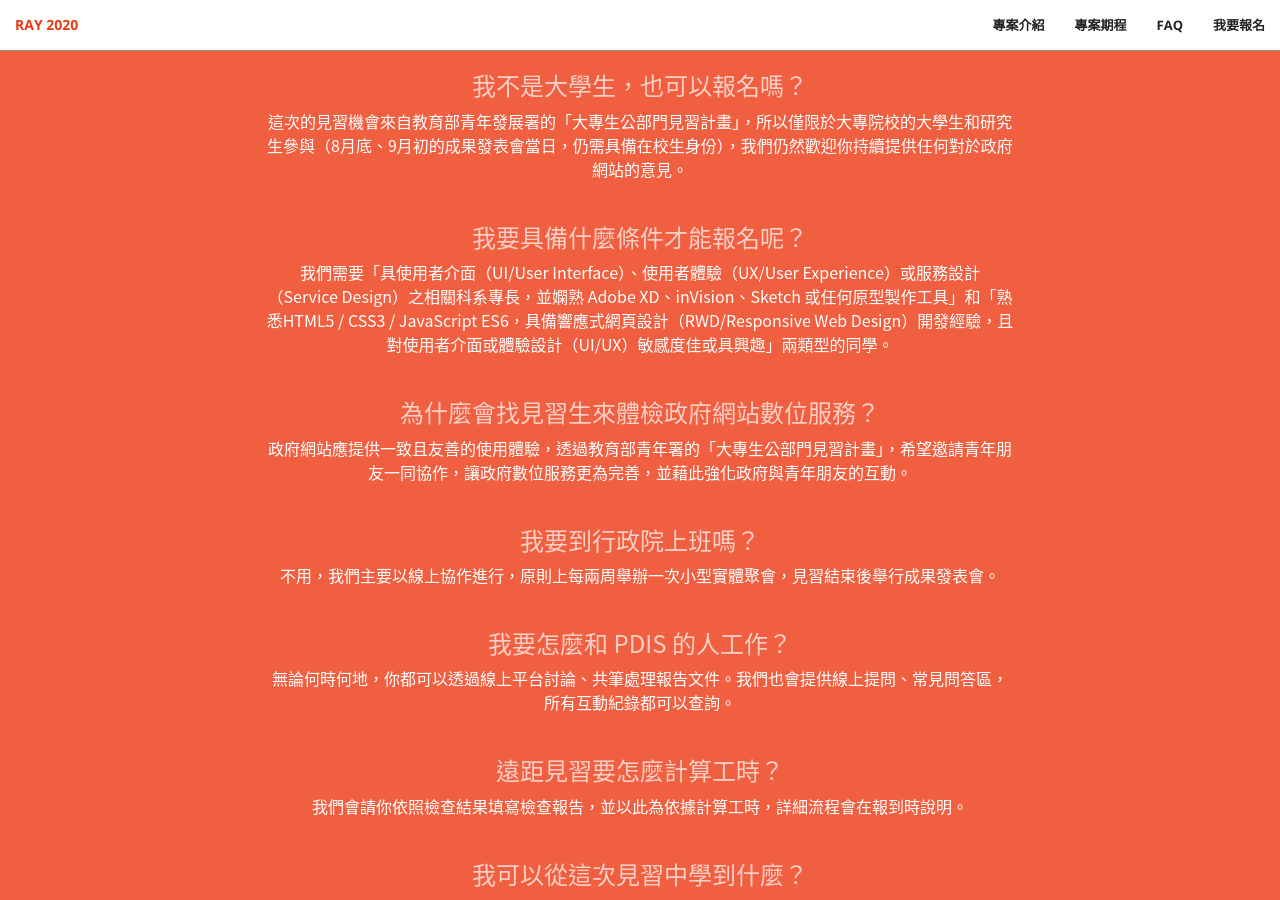
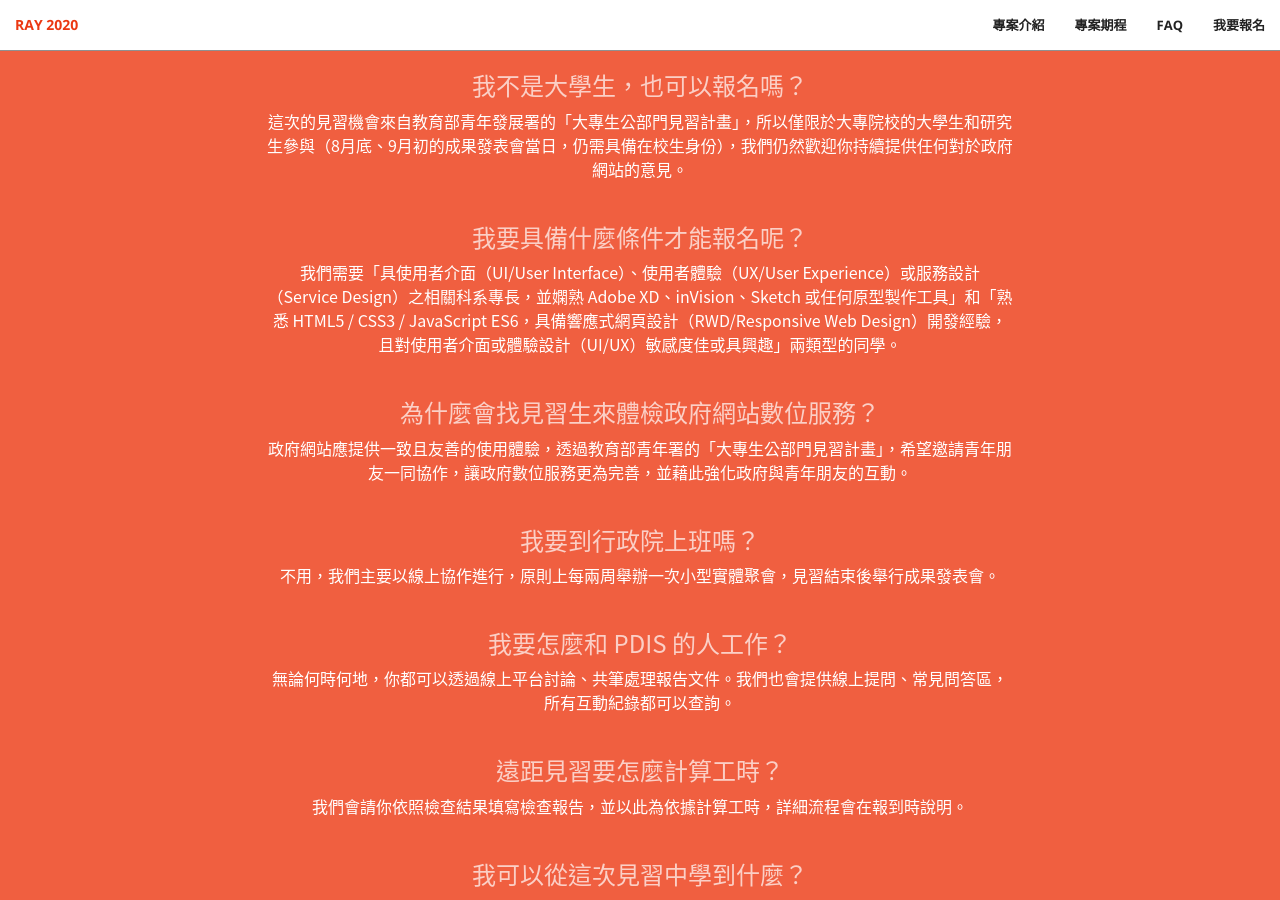
Before and after one commit to PDIS/ray2020-recruit, a Jekyll site: the page built from docs/index.html, in a window 1280 px wide and 900 px high, scrolled down 2687 px. Built offline with Jekyll 4.4.1, drawn with Linux system fonts in a browser that asks for light colours; some of the changed lines change nothing that is shown; some of the changed text lies outside the part shown.

Commit message:
Fix typo

```diff
--- a/docs/_data/faq.json
+++ b/docs/_data/faq.json
@@ -5,7 +5,7 @@
     },
     {
         "q": "我要具備什麼條件才能報名呢？",
-        "a": "我們需要「具使用者介面（UI/User Interface）、使用者體驗（UX/User Experience）或服務設計（Service Design）之相關科系專長，並嫻熟 Adobe XD、inVision、Sketch 或任何原型製作工具」和「熟悉HTML5 / CSS3 / JavaScript ES6，具備響應式網頁設計（RWD/Responsive Web Design）開發經驗，且對使用者介面或體驗設計（UI/UX）敏感度佳或具興趣」兩類型的同學。"
+        "a": "我們需要「具使用者介面（UI/User Interface）、使用者體驗（UX/User Experience）或服務設計（Service Design）之相關科系專長，並嫻熟 Adobe XD、inVision、Sketch 或任何原型製作工具」和「熟悉 HTML5 / CSS3 / JavaScript ES6，具備響應式網頁設計（RWD/Responsive Web Design）開發經驗，且對使用者介面或體驗設計（UI/UX）敏感度佳或具興趣」兩類型的同學。"
     },
     {
         "q": "為什麼會找見習生來體檢政府網站數位服務？",
@@ -25,11 +25,11 @@
     },
     {
         "q": "我可以從這次見習中學到什麼？",
-        "a": "透過體檢政府網站數位服務，你可以深入瞭解政府機關的業務內容、廣泛了解數位服務。過程中除了可以學習與他人線上協作，也可以從中獲得豐富的UI/UX設計和開發原型軟體的經驗。"
+        "a": "透過體檢政府網站數位服務，你可以深入瞭解政府機關的業務內容、廣泛了解數位服務。過程中除了可以學習與他人線上協作，也可以從中獲得豐富的 UI/UX 設計和開發原型軟體的經驗。"
     },
     {
         "q": "以後還有類似的見習機會嗎？",
-        "a": "這是第四屆的RAY計畫，我們希望未來能持續和更多青年朋友一起協作。"
+        "a": "這是第四屆的 RAY 計畫，我們希望未來能持續和更多青年朋友一起協作。"
     },
     {
         "q": "唐鳳本人會參與嗎？",
```
